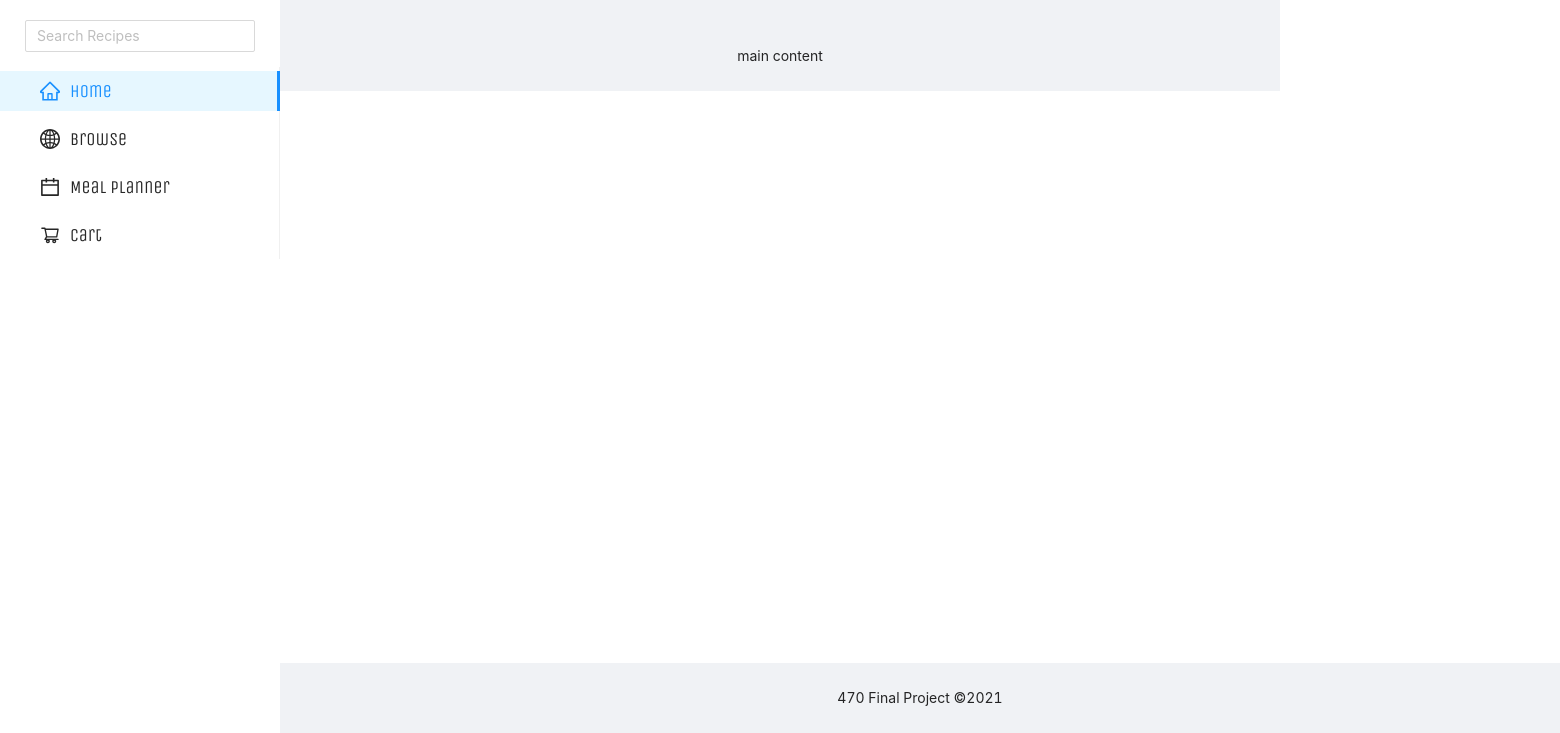
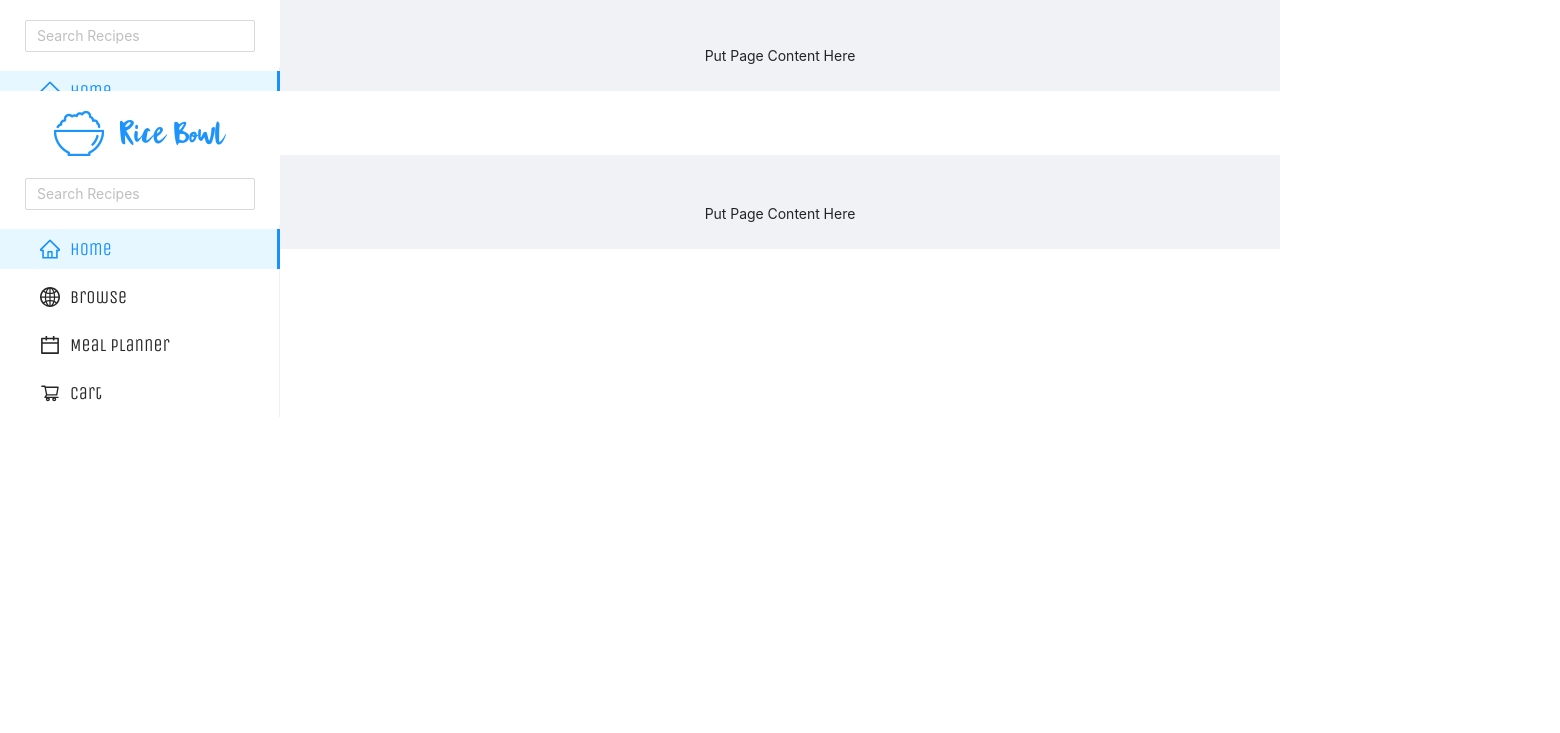
Before and after one commit to wendywu705/rice-bowl-recipe, a React (Create React App) app in the folder client/: page /side in a window 1280 px wide. Shown: the part 67-800 px from the top of the page, 1560 px wide, since content can reach past the window. Built offline with nearby package versions, Linux system fonts and the light colour scheme.

Commit message:
Temporary remove footer

```diff
--- a/client/src/components/Layout/Layout.js
+++ b/client/src/components/Layout/Layout.js
@@ -12,14 +12,14 @@ const {
 
 const PageLayout = () => {
   return (
-    <div>
+    <div style={{height:'100%'}}>
       <SideBar />
       <Layout
         className="site-layout"
         style={{ marginLeft: 280 }}
       >
         <Header
-          className="site-layout-background"
+          className="headerClass"
           style={{
             padding: 0,
             backgroundColor: 'white'
@@ -36,16 +36,18 @@ const PageLayout = () => {
             padding: 24,
             textAlign: 'center'
           }}>
-          main content
+          Put Page Content Here
         </div>
         </Content>
-        <Footer
-        style={{
-          textAlign: 'center',
-          position:'absolute',
-          bottom:0,
-          width:'100%'
-        }}>470 Final Project ©2021</Footer>
+        {/* <Footer
+          style={{
+            textAlign: 'center',
+            position:'absolute',
+            height: 100,
+            bottom:0,
+            width:'100%'
+          }}>470 Final Project ©2021
+        </Footer> */}
       </Layout>
 
     </div>
--- a/client/src/components/Main/Main.js
+++ b/client/src/components/Main/Main.js
@@ -4,12 +4,12 @@ import { Switch, Route } from 'react-router-dom';
 import Home from '../../pages/Home/Home';
 import NewRecipe from '../../pages/NewRecipe';
 import PageLayout from '../Layout/Layout';
-import SiderBar from '../Layout/Sider';
+// import SiderBar from '../Layout/Sider';
 
 const Main = () => {
   return (
     <div>
-      <SiderBar />
+      <PageLayout />
       <Switch>
         <Route exact path="/" component={Home} />
         <Route exact path="/new_recipe" component={NewRecipe} />
```
Also changed, not shown: client/src/components/Layout/Sider.css (line endings or trailing spaces).
